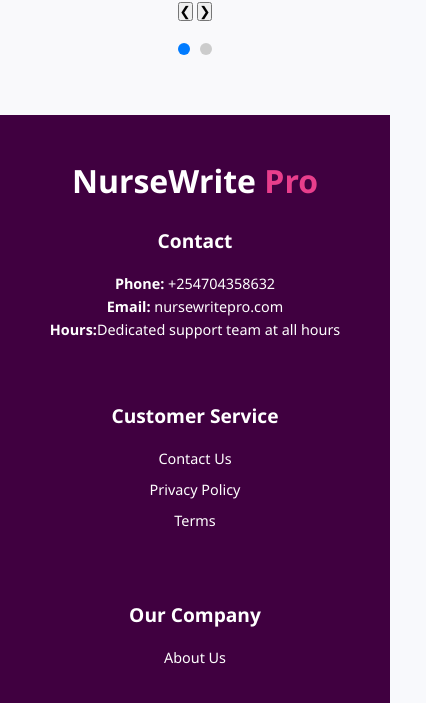
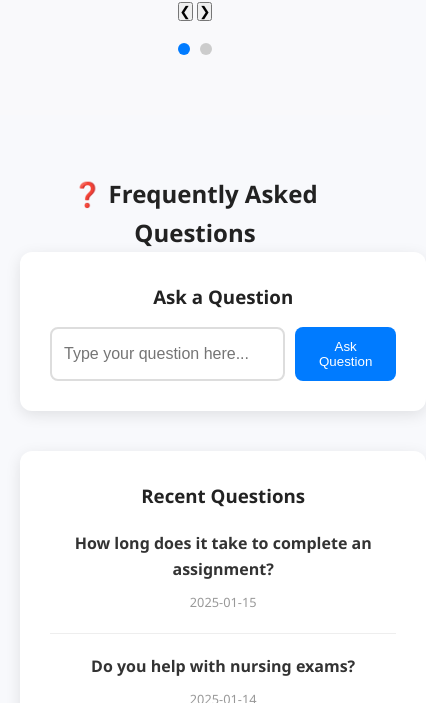
Before and after one commit to Erasmus-K/NursePro, a plain HTML site: page index.html in a window 390 px wide. Shown: the part 7408-8111 px from the top of the page, 426 px wide, since content can reach past the window. Drawn offline with Linux system fonts and the light colour scheme.

Commit message:
Added q&a stuff

```diff
--- a/color.css
+++ b/color.css
@@ -997,6 +997,95 @@ body {
   color: #ccc;
 }
 
+/* Q&A Section */
+.qa-section {
+  padding: 60px 20px;
+  background: #f8f9fc;
+}
+
+.qa-container {
+  max-width: 800px;
+  margin: 0 auto;
+  display: grid;
+  gap: 40px;
+}
+
+.ask-question {
+  background: #fff;
+  padding: 30px;
+  border-radius: 12px;
+  box-shadow: 0 4px 15px rgba(0,0,0,0.1);
+}
+
+#questionForm {
+  display: flex;
+  gap: 10px;
+  margin-top: 15px;
+}
+
+#questionInput {
+  flex: 1;
+  padding: 12px;
+  border: 2px solid #ddd;
+  border-radius: 8px;
+  font-size: 1rem;
+}
+
+#questionForm button {
+  padding: 12px 24px;
+  background: #007bff;
+  color: white;
+  border: none;
+  border-radius: 8px;
+  cursor: pointer;
+  transition: background 0.3s;
+}
+
+#questionForm button:hover {
+  background: #0056b3;
+}
+
+.questions-list {
+  background: #fff;
+  padding: 30px;
+  border-radius: 12px;
+  box-shadow: 0 4px 15px rgba(0,0,0,0.1);
+}
+
+.question-item {
+  border-bottom: 1px solid #eee;
+  padding: 20px 0;
+  cursor: pointer;
+}
+
+.question-item:last-child {
+  border-bottom: none;
+}
+
+.question-text {
+  font-weight: bold;
+  color: #333;
+  margin-bottom: 10px;
+}
+
+.answer-text {
+  color: #666;
+  display: none;
+  padding: 10px;
+  background: #f8f9fc;
+  border-radius: 6px;
+  margin-top: 10px;
+}
+
+.question-item.active .answer-text {
+  display: block;
+}
+
+.question-date {
+  font-size: 0.8rem;
+  color: #999;
+}
+
 /* WhatsApp Floating Button */
 .whatsapp-float {
   position: fixed;
--- a/index.html
+++ b/index.html
@@ -30,6 +30,7 @@
         </li>
         <li><a href="#testimonials">Testimonials</a></li>
         <li><a href="#blogs">Insights</a></li>
+        <li><a href="#qa">Q&A</a></li>
         <li><a href="#contact">Contact</a></li>
       </ul>
     </nav>
@@ -237,6 +238,27 @@ Quick tips, reminders, and encouragement — stay consistent and productive.</p>
   <div class="slider-dots"></div>
 </section>
 
+  <!-- Q&A Section -->
+  <section id="qa" class="qa-section fade-in">
+    <h2>❓ Frequently Asked Questions</h2>
+    <div class="qa-container">
+      <div class="ask-question">
+        <h3>Ask a Question</h3>
+        <form id="questionForm">
+          <input type="text" id="questionInput" placeholder="Type your question here..." required>
+          <button type="submit">Ask Question</button>
+        </form>
+      </div>
+
+      <div class="questions-list">
+        <h3>Recent Questions</h3>
+        <div id="questionsContainer">
+          <!-- Questions will be loaded here -->
+        </div>
+      </div>
+    </div>
+  </section>
+
   <!-- Footer -->
 <footer class="footer">
   <div class="footer-content">
--- a/script.js
+++ b/script.js
@@ -160,10 +160,72 @@ document.querySelectorAll('a[href^="#"]').forEach(anchor => {
   });
 });
 
+// Q&A Functionality
+let qaData = {
+  questions: [
+    {
+      id: 1,
+      question: "How long does it take to complete an assignment?",
+      answer: "Typically 2-5 days depending on complexity and urgency.",
+      date: "2025-01-15"
+    },
+    {
+      id: 2,
+      question: "Do you help with nursing exams?",
+      answer: "Yes, we provide comprehensive exam preparation and support.",
+      date: "2025-01-14"
+    }
+  ]
+};
+
+function loadQuestions() {
+  const container = document.getElementById('questionsContainer');
+  if (!container) return;
+
+  container.innerHTML = qaData.questions.map(q => `
+    <div class="question-item" onclick="toggleAnswer(${q.id})">
+      <div class="question-text">${q.question}</div>
+      <div class="answer-text" id="answer-${q.id}">${q.answer}</div>
+      <div class="question-date">${q.date}</div>
+    </div>
+  `).join('');
+}
+
+function toggleAnswer(id) {
+  const questionItem = document.querySelector(`#answer-${id}`).parentElement;
+  questionItem.classList.toggle('active');
+}
+
+function addQuestion(question) {
+  const newId = qaData.questions.length + 1;
+  qaData.questions.unshift({
+    id: newId,
+    question: question,
+    answer: "Thank you for your question! We'll respond soon.",
+    date: new Date().toISOString().split('T')[0]
+  });
+  loadQuestions();
+}
+
 // Initialize everything when DOM is loaded
 document.addEventListener('DOMContentLoaded', () => {
   createDots();
   optimizeImages();
+  loadQuestions();
+
+  // Q&A form handler
+  const questionForm = document.getElementById('questionForm');
+  if (questionForm) {
+    questionForm.addEventListener('submit', (e) => {
+      e.preventDefault();
+      const input = document.getElementById('questionInput');
+      if (input.value.trim()) {
+        addQuestion(input.value.trim());
+        input.value = '';
+        alert('Question submitted! We\'ll respond soon.');
+      }
+    });
+  }
 
   // Start testimonial rotation
   setInterval(rotateTestimonials, 5000);
```
Also changed, not shown: qa-data.json (added, +18 -0 lines).
